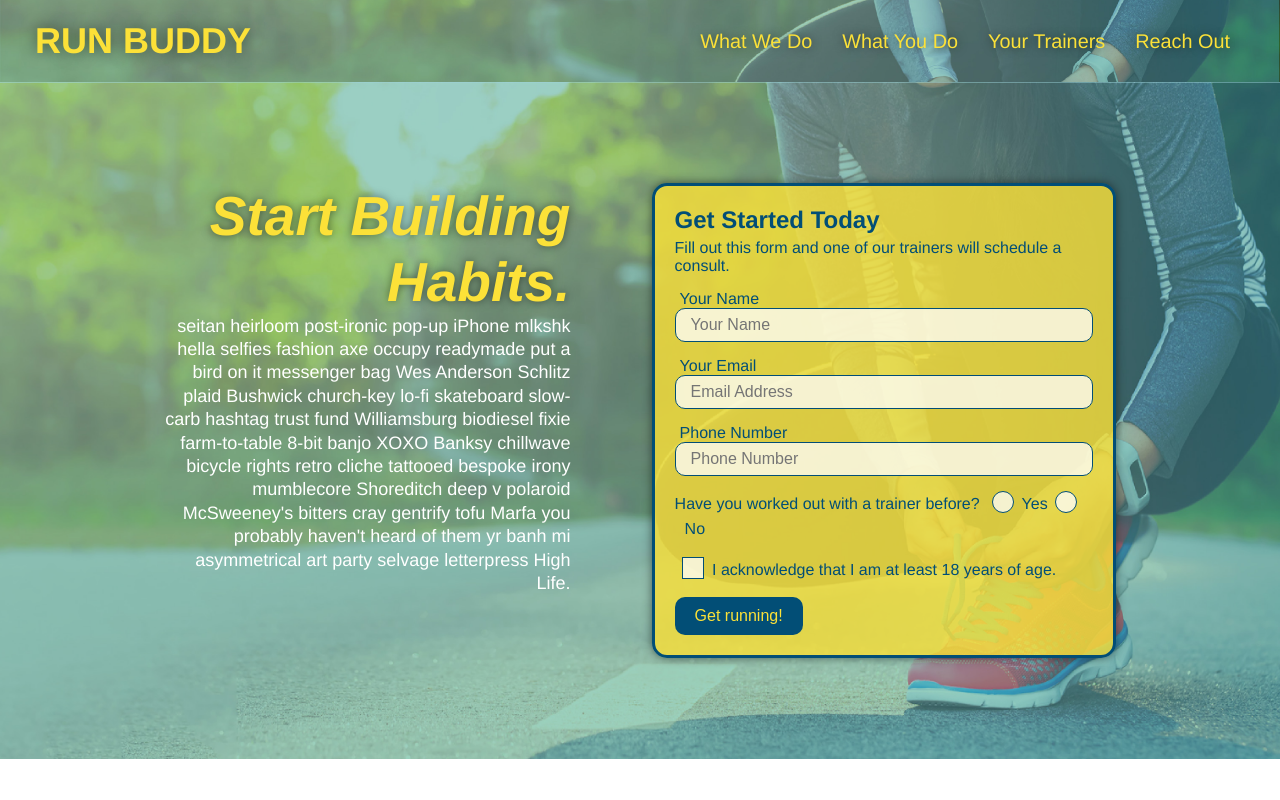
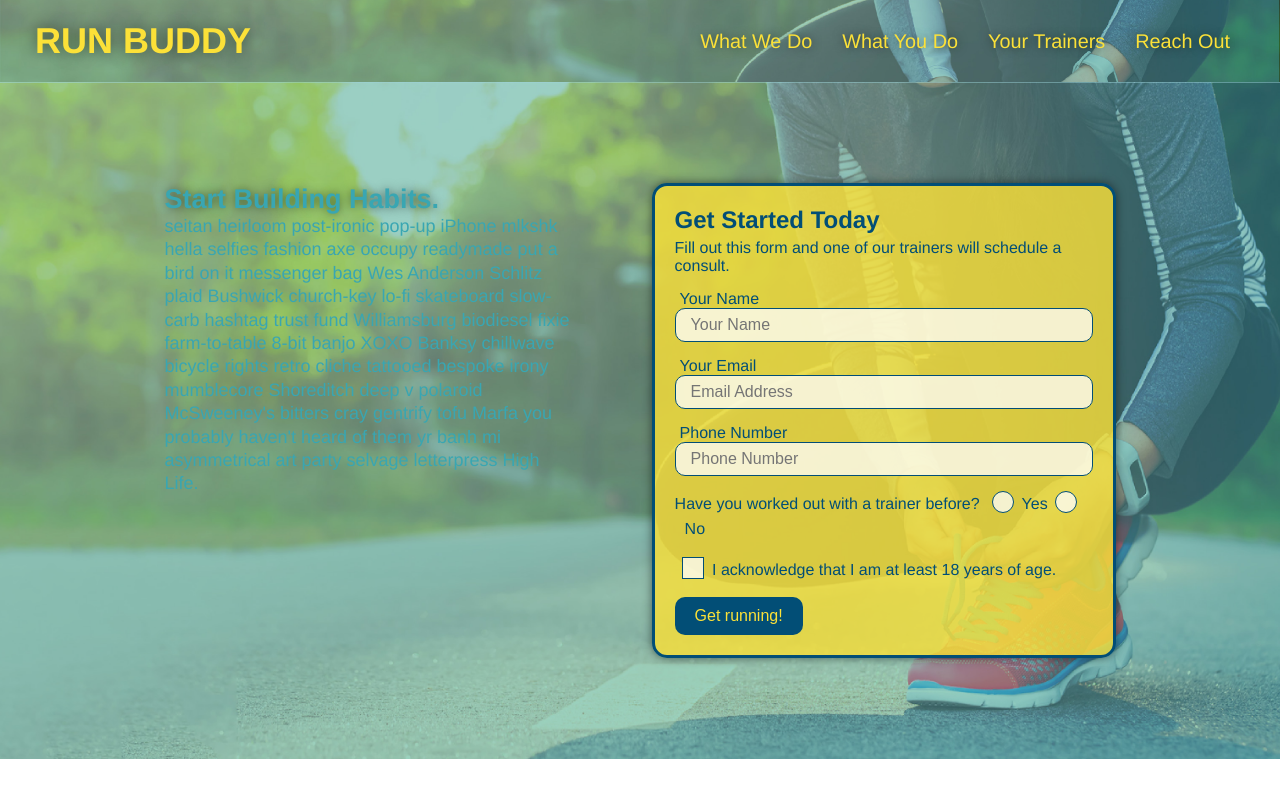
Before and after one commit to JoelHauser/runbuddy2.0, a plain HTML site: page index.html in a window 1280 px wide. Shown: the top 800 px of the page. Drawn offline with Linux system fonts and the light colour scheme.

Commit message:
added content to hero, replaced img

```diff
--- a/assets/css/style.css
+++ b/assets/css/style.css
@@ -29,7 +29,7 @@ header {
   align-items: center;
   flex-wrap: wrap;
   position:sticky;
-  position: -webkit-sticky;
+
   top: 0;
   z-index: 9999;
 }
@@ -123,17 +123,12 @@ section {
 
 .hero-cta {
   width: 35%;
-  text-align: right;
   margin: 3.5%;
-  color: #fff;
   font-size: 18px;
   line-height: 1.3;
 }
 
 .hero-cta h2 {
-  font-style: italic;
-  font-size: 55px;
-  color: var(--primary-color);
   line-height: 1.2;
   text-shadow: 0 0 10px rgba(0,0,0,0.5);
 }
```
Also changed, not shown: assets/images/flipped-hero-image.jpg (added).
